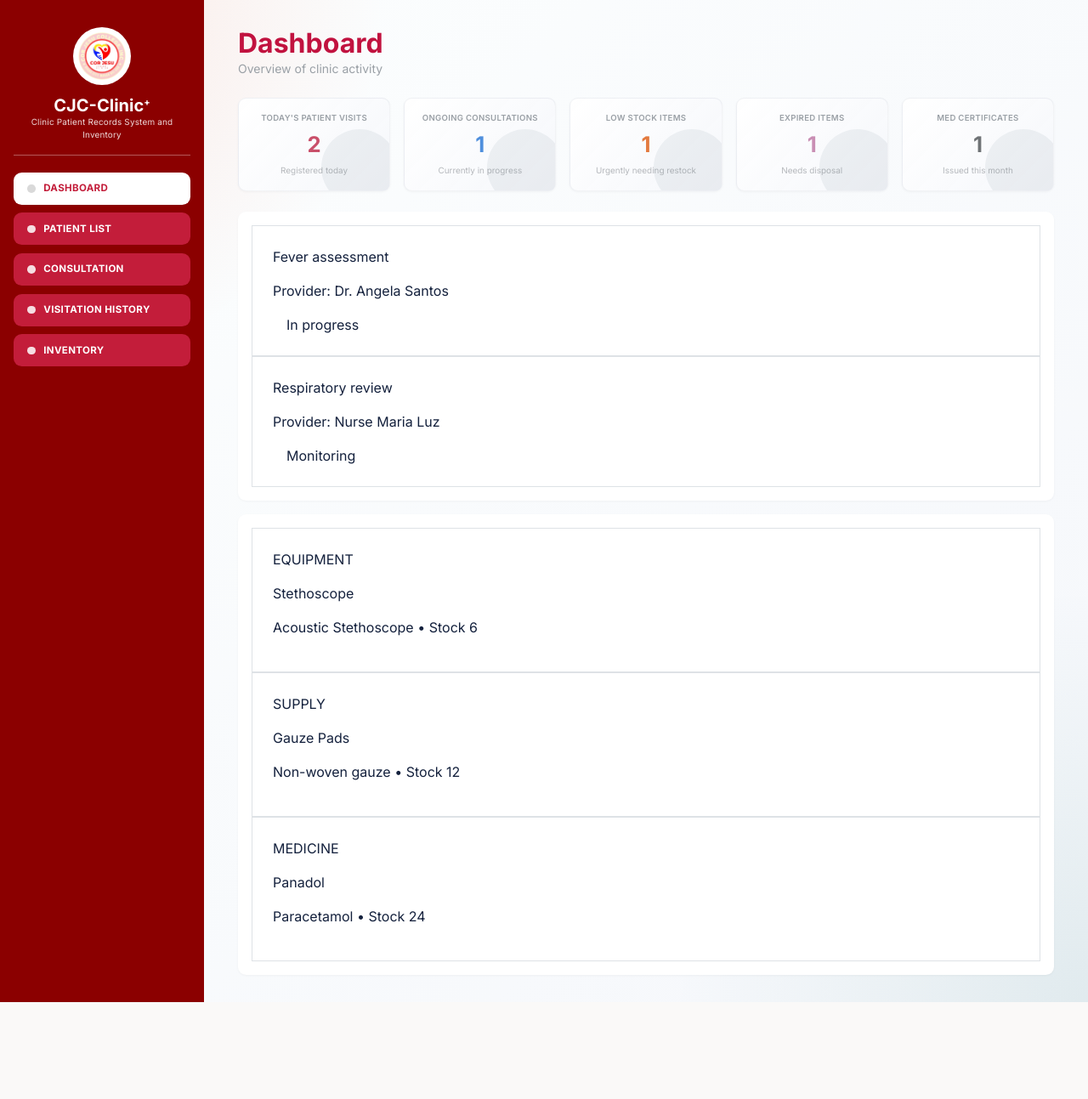
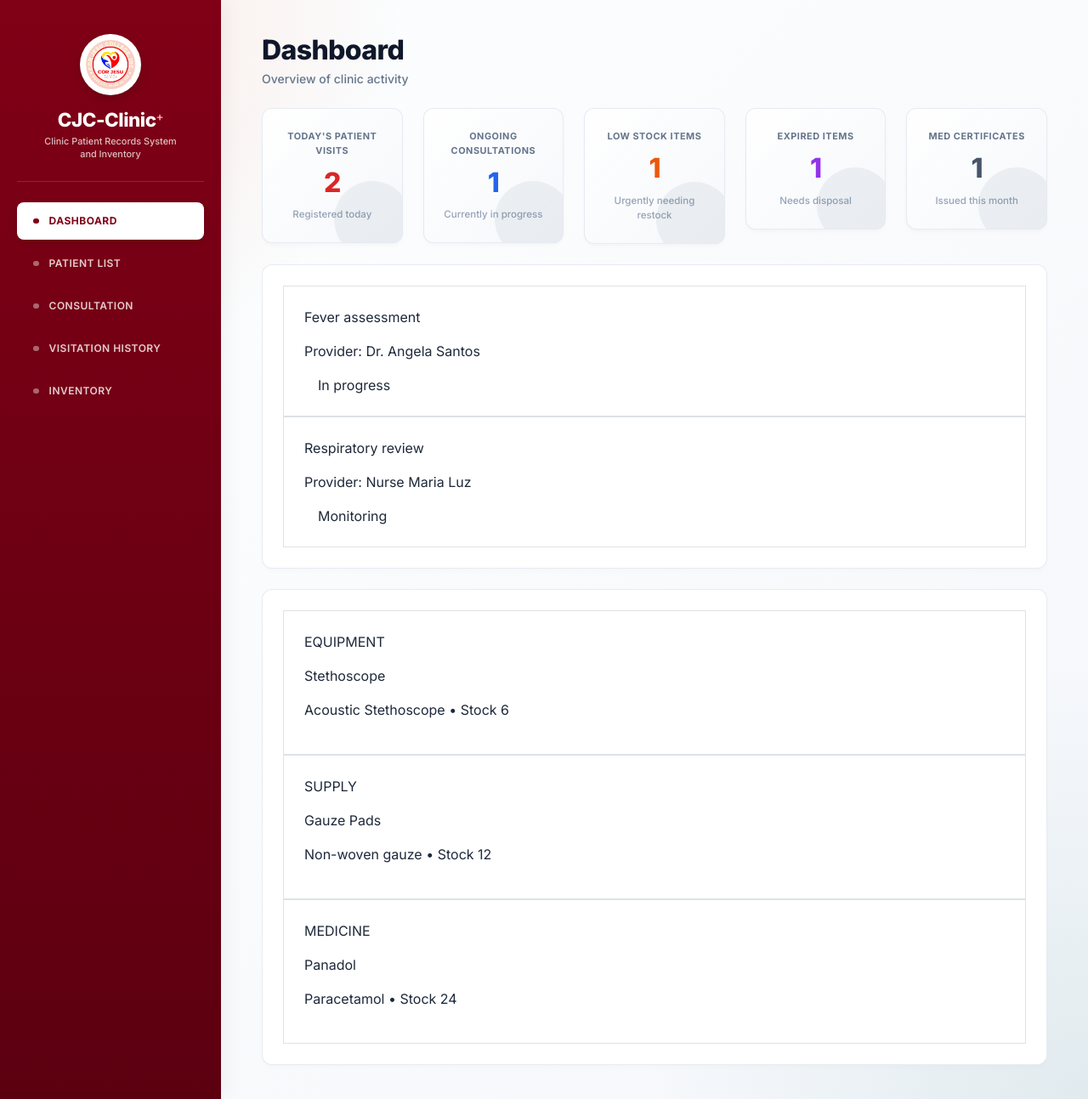
Before and after one commit to d4vrggchqb-bot/cjc-clinic, a PHP site: page / in a window 1280 px wide. Shown: the whole page at 85% size. Before the commit the page ends 1179 px from the top, so only its background shows below. Run offline with PHP 8.4, Linux system fonts and the light colour scheme; a user stored in the database is signed in; data comes from the database, SQL or seed files in the repository.

Commit message:
UI refined

```diff
--- a/public/index.php
+++ b/public/index.php
@@ -24,178 +24,213 @@ $currentUser = $_SESSION['cjc_user'];
     <style>
         body {
             font-family: 'Inter', sans-serif;
-            background-color: #f2f2f2;
+            background-color: #f8fafc;
+            color: #1e293b;
         }
 
         .app-shell {
             min-height: 100vh;
         }
 
-        /* Sidebar */
+        /* Sidebar styling */
         .sidebar {
-            width: 240px;
-            background-color: #8b0000;
-            padding: 2rem 1rem;
+            width: 260px;
+            background: linear-gradient(180deg, #800016 0%, #5c0010 100%);
+            padding: 2.5rem 1.25rem;
             flex-shrink: 0;
+            box-shadow: 4px 0 24px rgba(0, 0, 0, 0.05);
+            display: flex;
+            flex-direction: column;
         }
 
         .sidebar .brand-logo {
-            width: 4.25rem;
-            height: 4.25rem;
+            width: 4.5rem;
+            height: 4.5rem;
             object-fit: contain;
             background: #ffffff;
             border-radius: 50%;
-            padding: 0.35rem;
+            padding: 0.4rem;
+            box-shadow: 0 4px 12px rgba(0, 0, 0, 0.15);
         }
 
         .sidebar .brand-title {
             color: #ffffff;
-            font-weight: 700;
-            font-size: 1.25rem;
-            margin-top: 0.75rem;
+            font-weight: 800;
+            font-size: 1.4rem;
+            margin-top: 1rem;
+            letter-spacing: -0.02em;
         }
 
         .sidebar .brand-title sup {
-            font-size: 0.55em;
-            top: -0.6em;
+            font-size: 0.6em;
+            color: #ffa3b1;
+            font-weight: 600;
         }
 
         .sidebar .brand-subtitle {
-            color: rgba(255, 255, 255, 0.85);
-            font-size: 0.62rem;
-            letter-spacing: 0.02em;
+            color: rgba(255, 255, 255, 0.75);
+            font-size: 0.68rem;
+            font-weight: 500;
+            line-height: 1.4;
+            margin-top: 0.25rem;
         }
 
         .sidebar-divider {
-            border-top: 1px solid rgba(255, 255, 255, 0.35);
-            margin: 1rem 0 1.25rem;
+            border-top: 1px solid rgba(255, 255, 255, 0.15);
+            margin: 1.5rem 0;
         }
 
         .nav-pill {
             display: flex;
             align-items: center;
-            gap: 0.6rem;
+            gap: 0.75rem;
             width: 100%;
-            border: none;
-            text-align: left;
-            padding: 0.65rem 1rem;
-            border-radius: 0.6rem;
-            margin-bottom: 0.6rem;
-            font-size: 0.72rem;
-            font-weight: 700;
-            letter-spacing: 0.03em;
+            padding: 0.8rem 1.2rem;
+            border-radius: 0.5rem;
+            margin-bottom: 0.4rem;
+            font-size: 0.75rem;
+            font-weight: 600;
+            letter-spacing: 0.04em;
             text-decoration: none;
-            background-color: #c31d3a;
+            color: rgba(255, 255, 255, 0.8);
+            transition: all 0.2s ease;
+        }
+
+        .nav-pill:hover {
+            background-color: rgba(255, 255, 255, 0.1);
             color: #ffffff;
         }
 
         .nav-pill .bullet {
-            width: 0.6rem;
-            height: 0.6rem;
+            width: 0.4rem;
+            height: 0.4rem;
             border-radius: 50%;
-            background-color: rgba(255, 255, 255, 0.85);
+            background-color: rgba(255, 255, 255, 0.4);
+            transition: all 0.2s ease;
             flex-shrink: 0;
+        }
+
+        .nav-pill:hover .bullet {
+            background-color: #ffffff;
         }
 
         .nav-pill.active {
             background-color: #ffffff;
-            color: #c31d3a;
+            color: #800016;
+            font-weight: 700;
+            box-shadow: 0 4px 12px rgba(0, 0, 0, 0.1);
         }
 
         .nav-pill.active .bullet {
-            background-color: #d9d9d9;
+            background-color: #800016;
         }
 
-        /* Main content */
+        /* Main Content Layout */
         .main-content {
             flex: 1;
-            padding: 2rem 2.5rem;
+            padding: 2.5rem 3rem;
+            max-width: 1400px;
         }
 
         .page-title {
-            color: #c1123f;
+            color: #0f172a;
+            font-weight: 800;
+            letter-spacing: -0.02em;
+        }
+
+        .page-subtitle {
+            color: #64748b;
+            font-weight: 500;
+        }
+
+        /* Metric Cards */
+        .metric-card {
+            background-color: #ffffff;
+            border-radius: 0.75rem;
+            padding: 1.5rem 1rem;
+            text-align: center;
+            border: 1px solid rgba(226, 232, 240, 0.8);
+            box-shadow: 0 4px 6px -1px rgba(0, 0, 0, 0.02), 0 2px 4px -1px rgba(0, 0, 0, 0.02);
+            transition: transform 0.2s ease, box-shadow 0.2s ease;
+        }
+
+        .metric-card:hover {
+            transform: translateY(-2px);
+            box-shadow: 0 10px 15px -3px rgba(0, 0, 0, 0.05), 0 4px 6px -2px rgba(0, 0, 0, 0.05);
+        }
+
+        .metric-label {
+            font-size: 0.68rem;
+            text-transform: uppercase;
+            letter-spacing: 0.05em;
+            color: #64748b;
             font-weight: 700;
         }
 
-        .page-subtitle {
-            color: #9aa0a6;
-        }
-
-        .metric-card {
-            background-color: #ffffff;
-            border-radius: 0.6rem;
-            padding: 1rem 0.75rem;
-            text-align: center;
-            box-shadow: 0 1px 3px rgba(0, 0, 0, 0.04);
-        }
-
-        .metric-label {
-            font-size: 0.6rem;
-            text-transform: uppercase;
-            letter-spacing: 0.03em;
-            color: #9aa0a6;
-            font-weight: 600;
-        }
-
         .metric-value {
-            font-size: 1.6rem;
-            font-weight: 700;
-            margin: 0.25rem 0;
+            font-size: 2rem;
+            font-weight: 800;
+            margin: 0.35rem 0;
+            letter-spacing: -0.03em;
         }
 
         .metric-sub {
-            font-size: 0.62rem;
-            color: #b5b8bc;
+            font-size: 0.72rem;
+            color: #94a3b8;
+            font-weight: 500;
         }
 
+        /* Metric Colors Variants */
         .metric-visits {
-            color: #c94f6a;
+            color: #dc2626;
         }
 
         .metric-consultations {
-            color: #4f8fdd;
+            color: #2563eb;
         }
 
         .metric-lowstock {
-            color: #e37a3f;
+            color: #ea580c;
         }
 
         .metric-expired {
-            color: #c98fb4;
+            color: #9333ea;
         }
 
         .metric-medcerts {
-            color: #6f7376;
+            color: #475569;
         }
 
+        /* Panels styling */
         .dashboard-panel {
             background-color: #ffffff;
-            border-radius: 0.6rem;
-            min-height: 80px;
-            box-shadow: 0 1px 3px rgba(0, 0, 0, 0.04);
+            border-radius: 0.75rem;
+            border: 1px solid rgba(226, 232, 240, 0.8);
+            box-shadow: 0 4px 6px -1px rgba(0, 0, 0, 0.02);
         }
 
         .dashboard-list-card {
-            background-color: #f8f8f9;
+            background-color: #f8fafc;
             border-radius: 0.5rem;
+            border: 1px solid #e2e8f0;
         }
 
         .status-pill {
-            background-color: #fdecef;
-            color: #c1123f;
-            font-size: 0.68rem;
+            background-color: #fee2e2;
+            color: #991b1b;
+            font-size: 0.72rem;
             font-weight: 600;
-            padding: 0.25rem 0.65rem;
+            padding: 0.25rem 0.75rem;
             border-radius: 999px;
             white-space: nowrap;
         }
 
         .stock-pill {
-            background-color: #eef2f7;
-            color: #4f6f96;
-            font-size: 0.68rem;
+            background-color: #f1f5f9;
+            color: #334155;
+            font-size: 0.72rem;
             font-weight: 600;
-            padding: 0.25rem 0.65rem;
+            padding: 0.25rem 0.75rem;
             border-radius: 999px;
             white-space: nowrap;
         }
@@ -207,9 +242,9 @@ $currentUser = $_SESSION['cjc_user'];
         <aside class="sidebar text-center">
             <img src="assets/logo.png" alt="CJC Logo" class="brand-logo mx-auto d-block">
             <h1 class="brand-title mb-0">CJC-Clinic<sup>+</sup></h1>
-            <p class="brand-subtitle mb-0">Clinic Patient Records System and Inventory</p>
+            <p class="brand-subtitle mb-0">Clinic Patient Records System<br>and Inventory</p>
             <div class="sidebar-divider"></div>
-            <nav>
+            <nav class="w-100">
                 <a href="index.php" class="nav-pill active"><span class="bullet"></span>DASHBOARD</a>
                 <a href="patients.php" class="nav-pill"><span class="bullet"></span>PATIENT LIST</a>
                 <a href="consultation.php" class="nav-pill"><span class="bullet"></span>CONSULTATION</a>
@@ -219,10 +254,12 @@ $currentUser = $_SESSION['cjc_user'];
         </aside>
 
         <main class="main-content">
-            <h2 class="page-title mb-0">Dashboard</h2>
-            <p class="page-subtitle small mb-4">Overview of clinic activity</p>
+            <div class="mb-4">
+                <h2 class="page-title mb-1">Dashboard</h2>
+                <p class="page-subtitle small mb-0">Overview of clinic activity</p>
+            </div>
 
-            <div class="row g-3 mb-4">
+            <div class="row row-cols-1 row-cols-sm-2 row-cols-md-3 row-cols-lg-5 g-4 mb-4">
                 <div class="col">
                     <div class="metric-card">
                         <div class="metric-label">Today's Patient Visits</div>
@@ -260,8 +297,8 @@ $currentUser = $_SESSION['cjc_user'];
                 </div>
             </div>
 
-            <div class="dashboard-panel p-3 mb-3" id="activeConsultations"></div>
-            <div class="dashboard-panel p-3" id="inventoryBreakdown"></div>
+            <div class="dashboard-panel p-4 mb-4" id="activeConsultations"></div>
+            <div class="dashboard-panel p-4" id="inventoryBreakdown"></div>
         </main>
     </div>
 
```
Also changed, not shown: src/css/app.css (+63 -0 lines).
